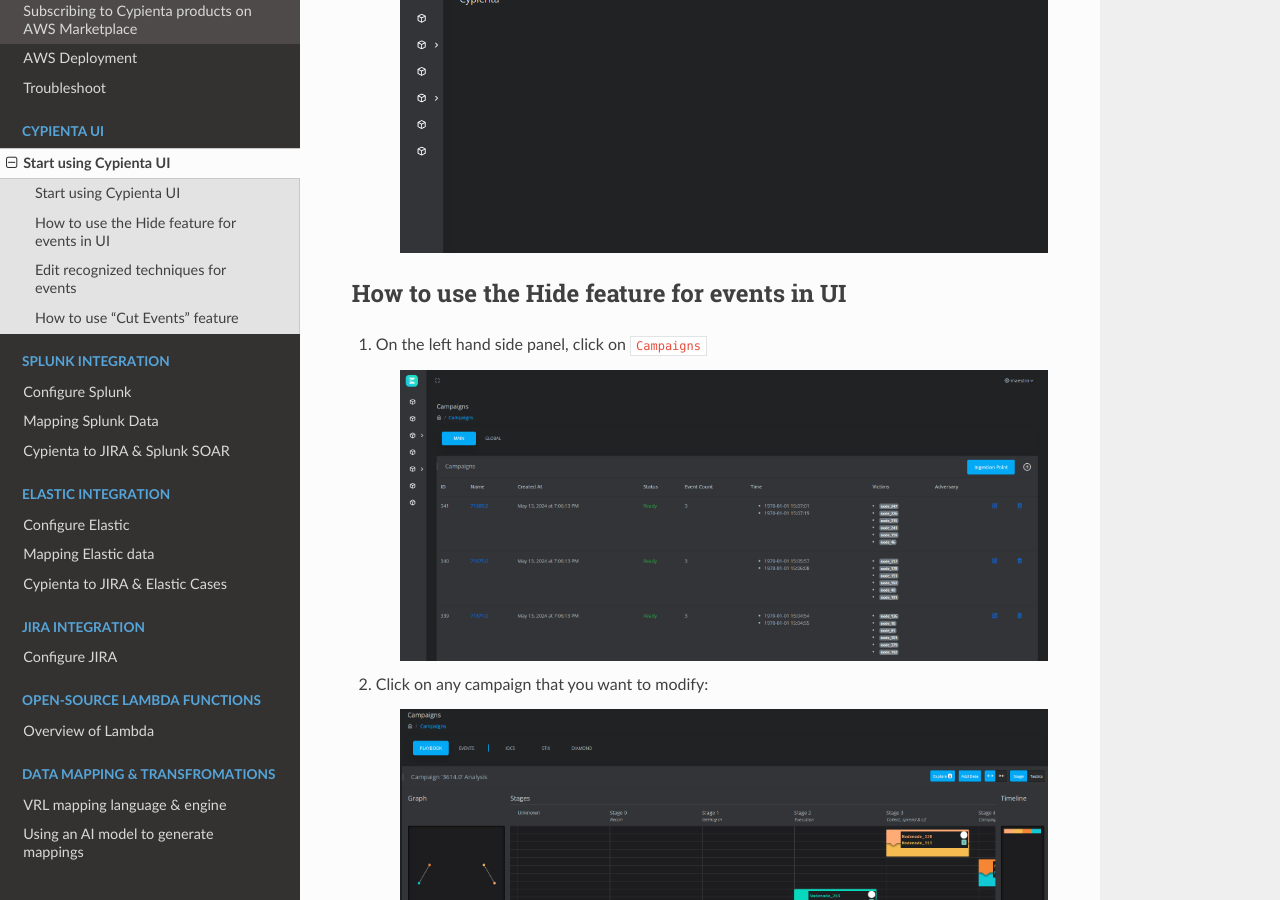
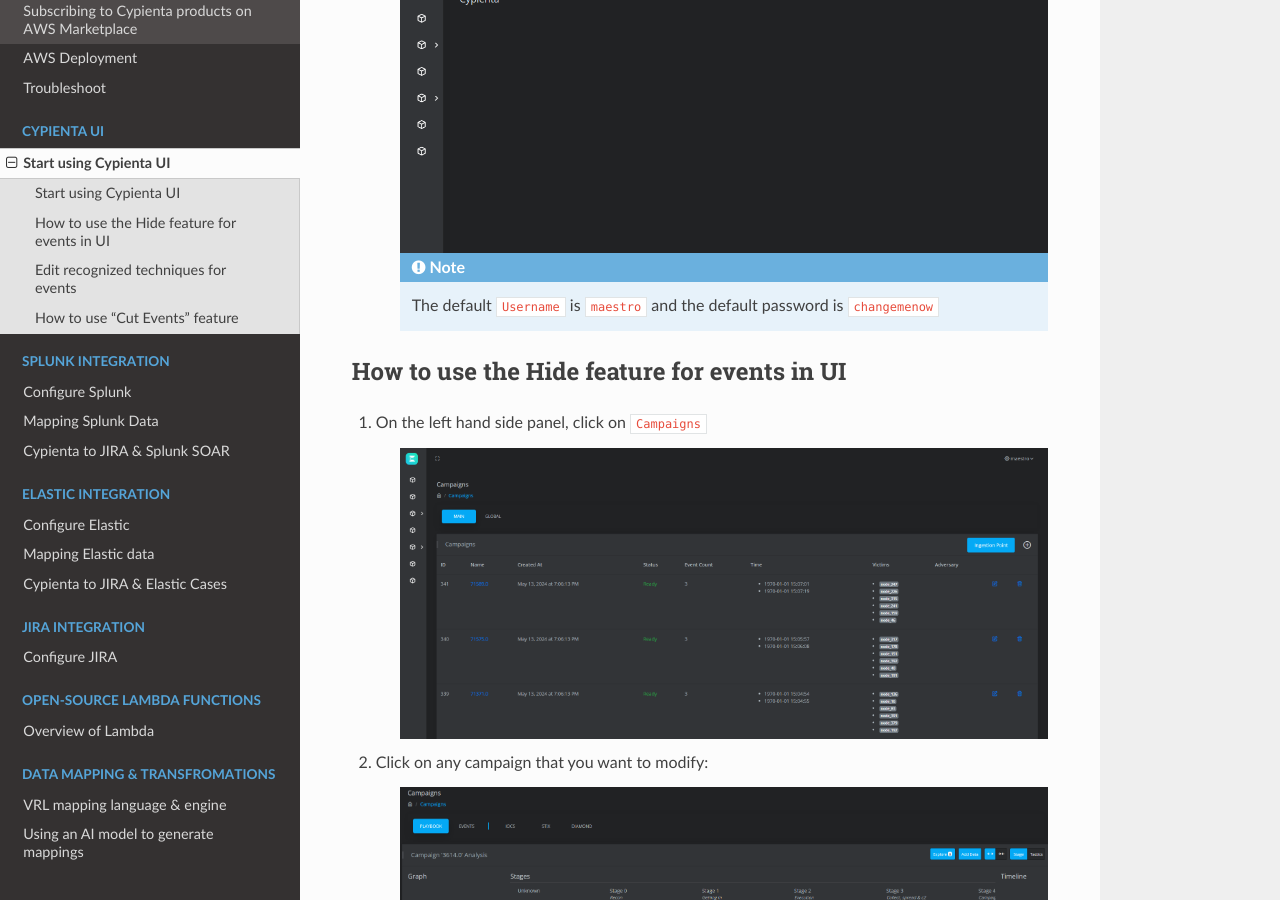
Before and after one commit to cypienta/docs, a Sphinx documentation site: the page built from docs/source/deploy_ui/start_using.rst, in a window 1280 px wide and 900 px high, scrolled down 1309 px. Built offline with Sphinx 7.4.7 and the Read the Docs theme 2.0.0, drawn with Linux system fonts in a browser that asks for light colours.

Commit message:
CD-276: add default UI creds

```diff
--- a/docs/source/deploy_ui/start_using.rst
+++ b/docs/source/deploy_ui/start_using.rst
@@ -26,6 +26,9 @@
     .. image:: resources/home_page.png
         :alt: Home page
         :align: center
+
+    .. note::
+        The default ``Username`` is ``maestro`` and the default password is ``changemenow``
 
 
 How to use the Hide feature for events in UI
```
